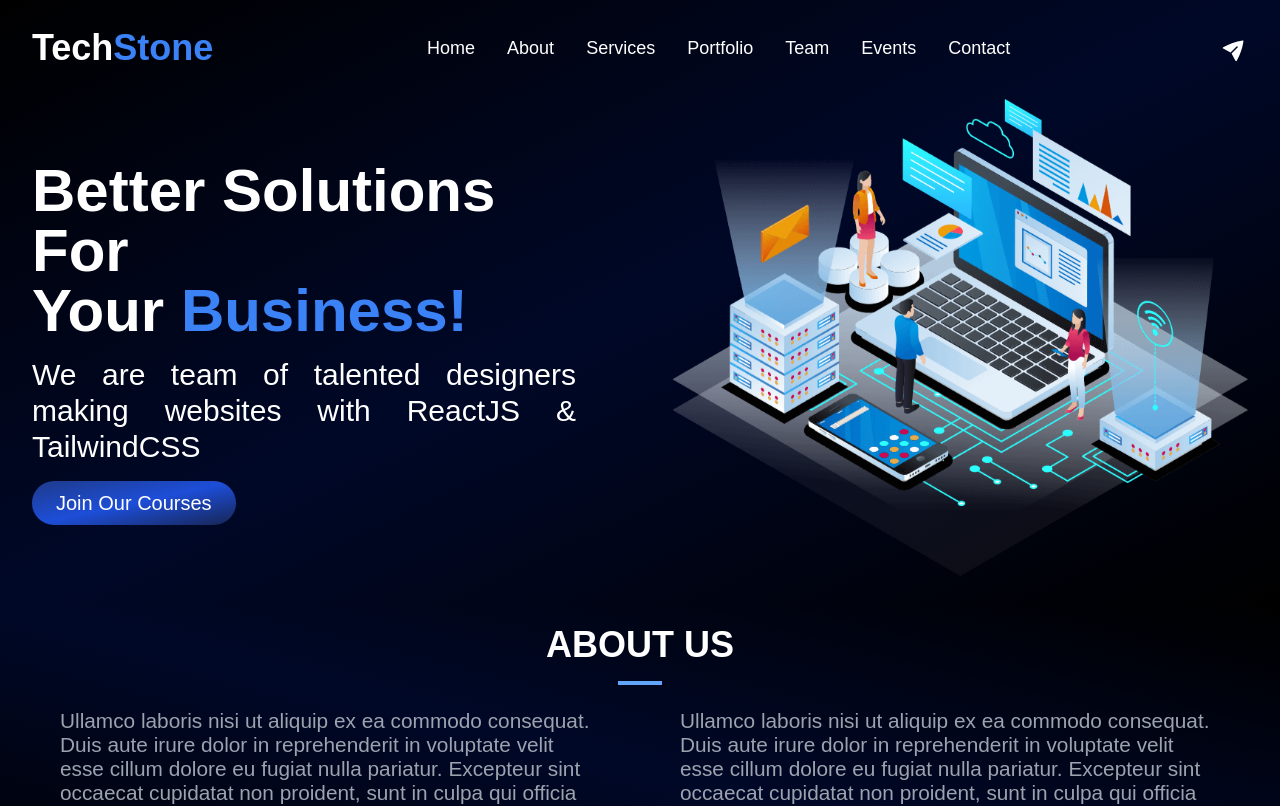
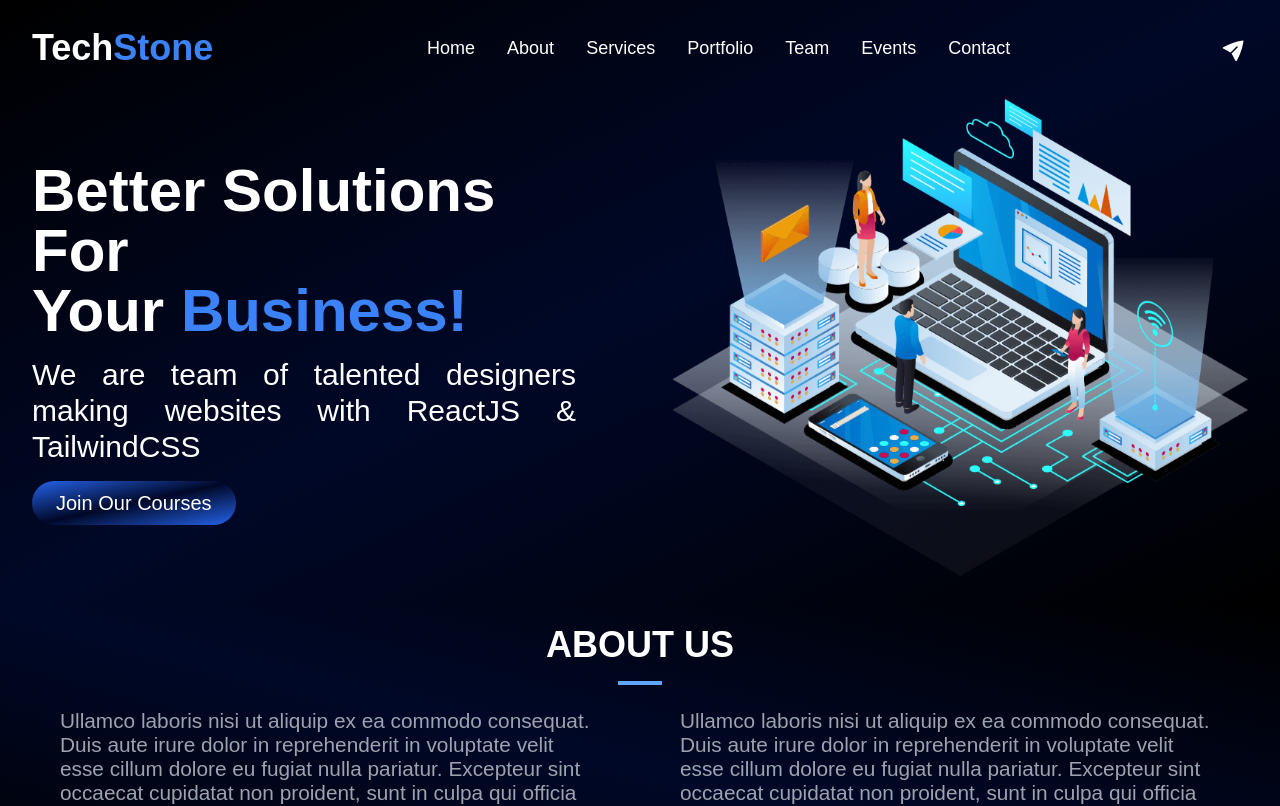
Before and after one commit to Arbab02/techStone, a React (Vite) app: page / in a window 1280 px wide. Shown: the top 806 px of the page. Built offline with nearby package versions, Linux system fonts and the light colour scheme; a web font is replaced by a local one.

Commit message:
Update Hero.jsx

```diff
--- a/src/components/Hero.jsx
+++ b/src/components/Hero.jsx
@@ -44,7 +44,7 @@ const Hero = () => {
       <div className="container mx-auto flex  px-8 py-2 md:flex-row flex-col items-center">
         {/* mb-16 property was here below */}
         <motion.div
-          className="lg:flex-grow md:w-1/2 lg:pr-24   md:pr-16 flex flex-col md:items-start md:text-left mb-8  md:mb-0 items-center text-center"
+          className="lg:flex-grow md:w-1/2 lg:pr-24   md:pr-16 flex flex-col md:items-start md:text-left mb-6  md:mb-0 items-center text-center"
           variants={containerVariants}
         >
           <motion.h1
@@ -62,7 +62,7 @@ const Hero = () => {
             We are team of talented designers making websites with ReactJS &
             TailwindCSS
             <a href="/addTopic">
-              <button className="block mx-auto lg:mx-0  xl:mx-0 md:mx-0 rounded-full xl:text-xl lg:text-lg text-lg  bg-gradient-to-tl from-blue-950 via-blue-700 to-blue-900 font-normal mt-4 text-white px-6 py-2  transition-all hover:scale-110 ">
+              <button className="block mx-auto lg:mx-0  xl:mx-0 md:mx-0 rounded-full xl:text-xl lg:text-lg text-base  bg-gradient-to-tl from-blue-600 via-[#000828] to-blue-600 font-normal mt-4 text-white px-6 py-2  transition-all hover:scale-110 ">
                 Join Our Courses
               </button>
             </a>
```
